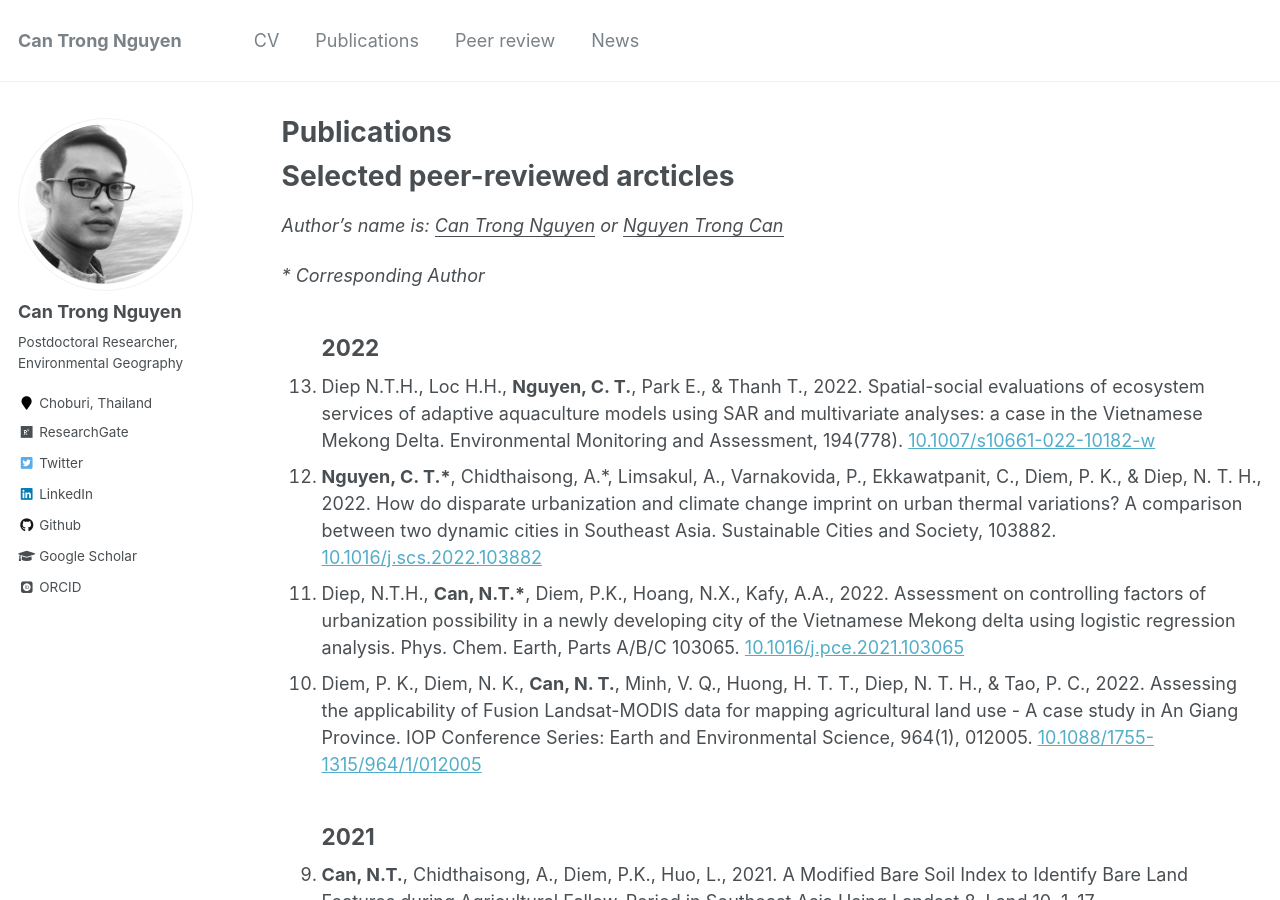
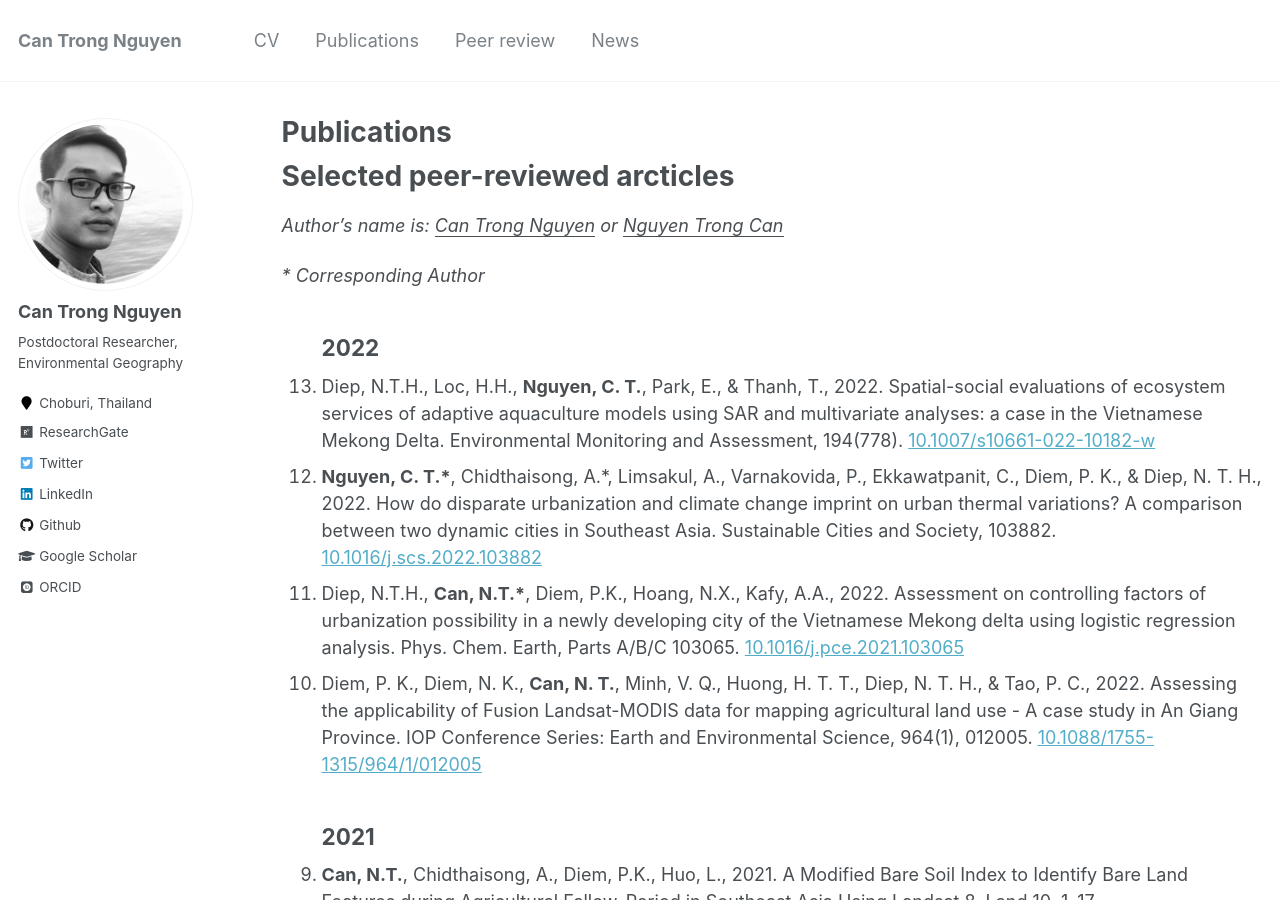
Before and after one commit to canng/oldsite, a Jekyll site: the page built from _pages/publications_list.md, in a window 1280 px wide and 900 px high. Built offline with Jekyll 4.4.1, drawn with Linux system fonts in a browser that asks for light colours; some web fonts are replaced.

```diff
--- a/_pages/publications_list.md
+++ b/_pages/publications_list.md
@@ -14,7 +14,7 @@ author_profile: true
 
 <h2> 2022 </h2>
 
-<li>Diep N.T.H., Loc H.H., <b>Nguyen, C. T.</b>, Park E., & Thanh T., 2022. Spatial-social evaluations of ecosystem services of adaptive aquaculture models using SAR and multivariate analyses: a case in the Vietnamese Mekong Delta. Environmental Monitoring and Assessment, 194(778). <a href="https://link.springer.com/article/10.1007/s10661-022-10182-w"> 10.1007/s10661-022-10182-w</a></li>
+<li>Diep, N.T.H., Loc, H.H., <b>Nguyen, C. T.</b>, Park, E., & Thanh, T., 2022. Spatial-social evaluations of ecosystem services of adaptive aquaculture models using SAR and multivariate analyses: a case in the Vietnamese Mekong Delta. Environmental Monitoring and Assessment, 194(778). <a href="https://link.springer.com/article/10.1007/s10661-022-10182-w"> 10.1007/s10661-022-10182-w</a></li>
 
 <li> <b>Nguyen, C. T.*</b>, Chidthaisong, A.*, Limsakul, A., Varnakovida, P., Ekkawatpanit, C., Diem, P. K., & Diep, N. T. H., 2022. How do disparate urbanization and climate change imprint on urban thermal variations? A comparison between two dynamic cities in Southeast Asia. Sustainable Cities and Society, 103882. <a href="https://doi.org/10.1016/j.scs.2022.103882"> 10.1016/j.scs.2022.103882</a></li>
 
```
